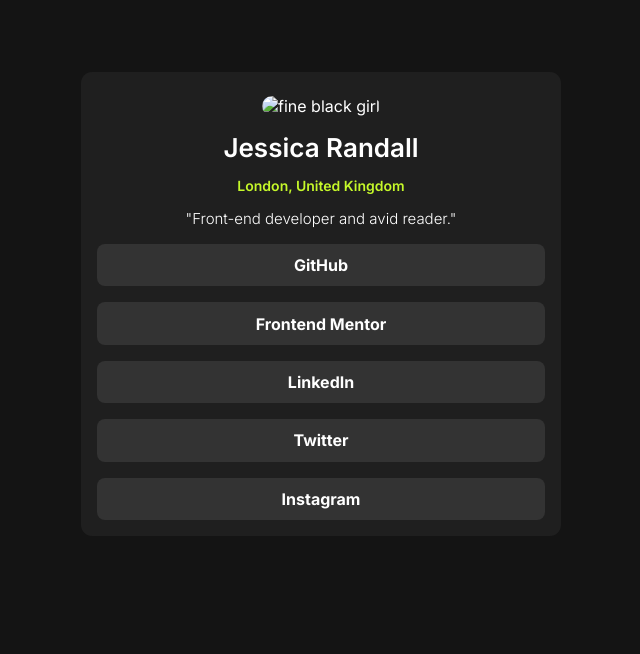
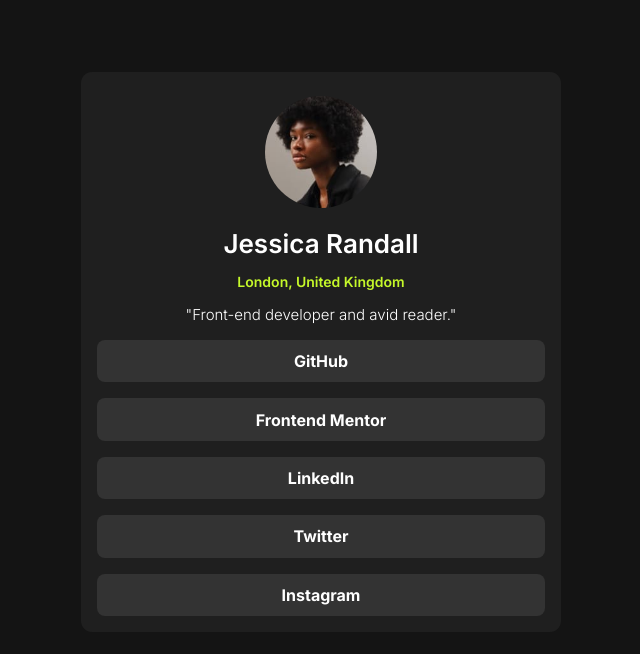
Before and after one commit to R-clout/social-link-profile-, a plain HTML site: page index.html in a window 1280 px wide. Shown: the whole page, without its empty margins (319-959 px from the left). Drawn offline with Linux system fonts and the light colour scheme.

Commit message:
Update index.html

```diff
--- a/index.html
+++ b/index.html
@@ -20,7 +20,7 @@
 
 <body>
   <div class="first-layer">
-    <img src="..\social-links-profile-main\assets\images\avatar-jessica.jpeg" alt="fine black girl">
+    <img src="avatar-jessica.jpeg" alt="fine black girl">
     <h1>Jessica Randall</h1>
     <p class="green">London, United Kingdom</p>
     <p class="quotes">"Front-end developer and avid reader."</p>
```
